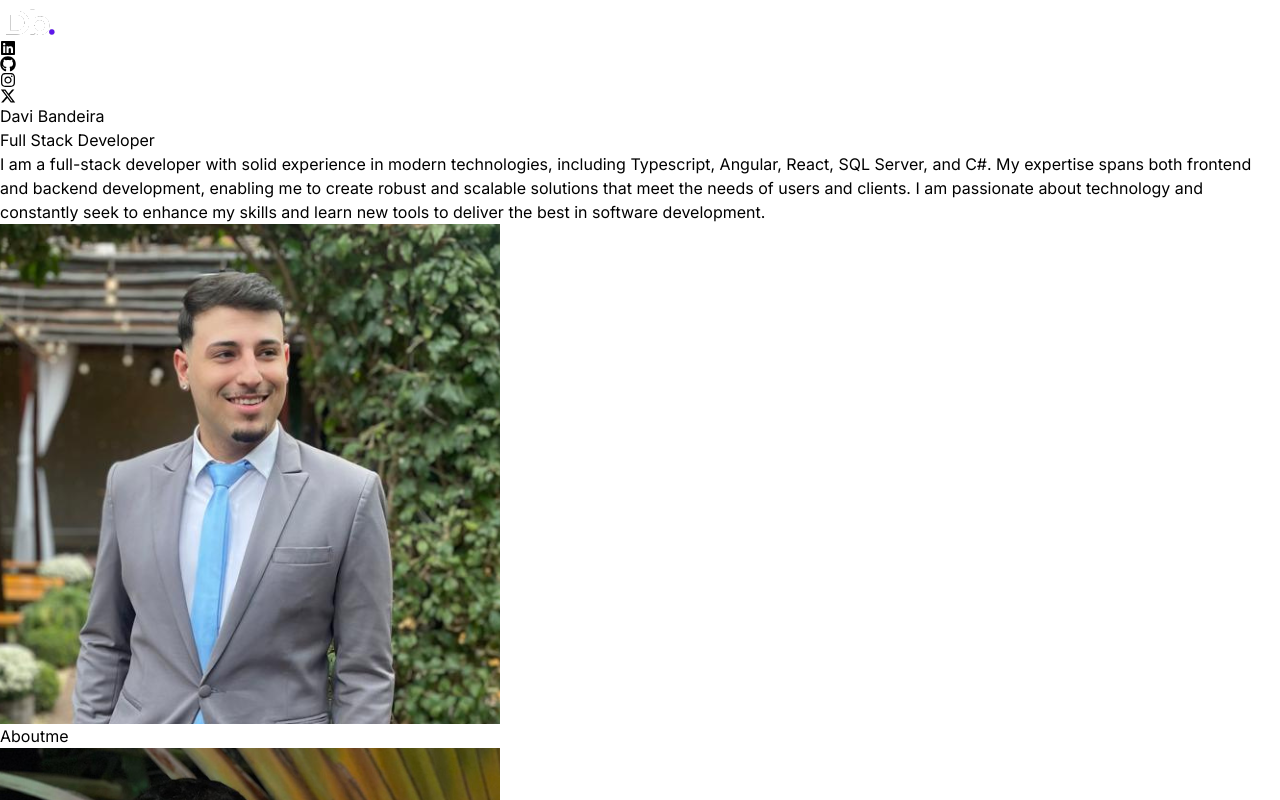
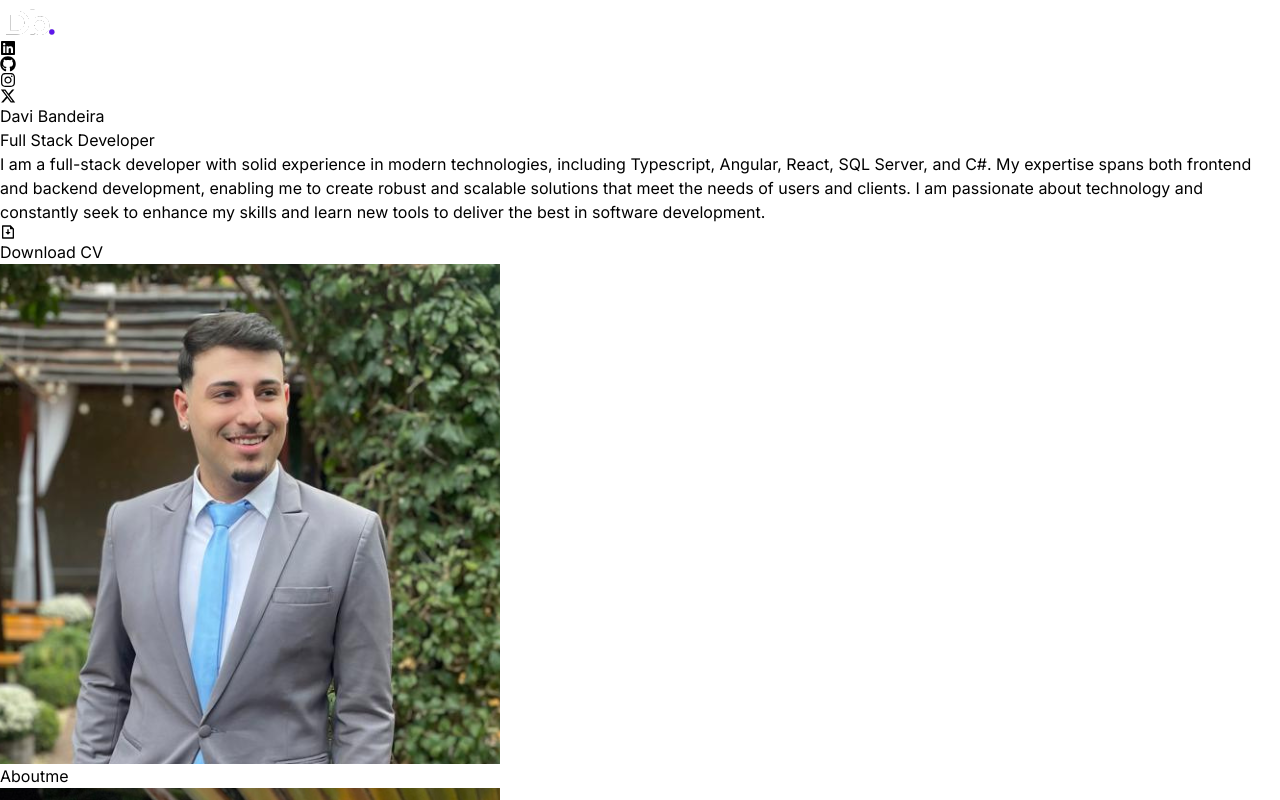
Before and after one commit to daviibandeiraa/portolio-react, a React (Vite) app: page / in a window 1280 px wide. Shown: the top 800 px of the page. Built offline with nearby package versions, Linux system fonts and the light colour scheme.

Commit message:
feat: button download cv

```diff
--- a/src/components/Hero/Hero.jsx
+++ b/src/components/Hero/Hero.jsx
@@ -1,5 +1,8 @@
 import profilePicture from "../../assets/images/avatar.png"
 import { HERO_CONTENT } from "../../constants"
+import {RiFileDownloadLine } from "react-icons/ri"
+import {RiDownloadLine } from "react-icons/ri"
+import CV_Davi_Bandeira from "../../assets/content/CV_Davi_Bandeira.pdf"
 
 const Hero = () => {
   return (
@@ -10,18 +13,31 @@ const Hero = () => {
             <h1 className="pb-16 text-6xl font-thin tracking-tight lg:mt-16 lg:text-8xl">
               Davi Bandeira
             </h1>
-            <span className="bg-gradient-to-r from-pink-300 via-slate-500 to-purple-500 bg-clip-text text-4xl tracking-tight text-transparent">
+            <span className="bg-gradient-to-r from-pink-300 to-purple-500 bg-clip-text text-4xl tracking-tight text-transparent">
               Full Stack Developer
             </span>
 
             <p className="my-2 max-w-xl py-7 font-light tracking-tighter text-xl">
               {HERO_CONTENT}
             </p>
+
+            <a href={CV_Davi_Bandeira} download="CV_Davi_Bandeira.pdf" target="_blank" rel="noopener noreferrer">
+              <button
+                className="flex items-center justify-center gap-2 rounded-full bg-violet-900 px-5 py-2 text-base font-light bg-gradient-to-r from-pink-400 to-violet-700 text-transparent text-white"
+              >
+                <RiFileDownloadLine className="text-xl text-white-500" />
+                Download CV
+              </button>
+            </a>
           </div>
         </div>
         <div className="w-full lg:w-1/2 lg:p-8">
           <div className="flex justify-center ">
-            <img className="rounded-full border-2 border-x-violet-700 border-y-violet-700 bg-violet-900 shadow-lg shadow-indigo-800/50 mb-10" src={profilePicture} alt="Davi Bandeira Picture" />
+            <img
+              className="rounded-full border-2 border-x-violet-700 border-y-violet-700 bg-violet-900 shadow-lg shadow-indigo-800/50 mb-10"
+              src={profilePicture}
+              alt="Davi Bandeira Picture"
+            />
           </div>
         </div>
       </div>
```
Also changed, not shown: 2 other files (tests, documents, lock files or other folders).
